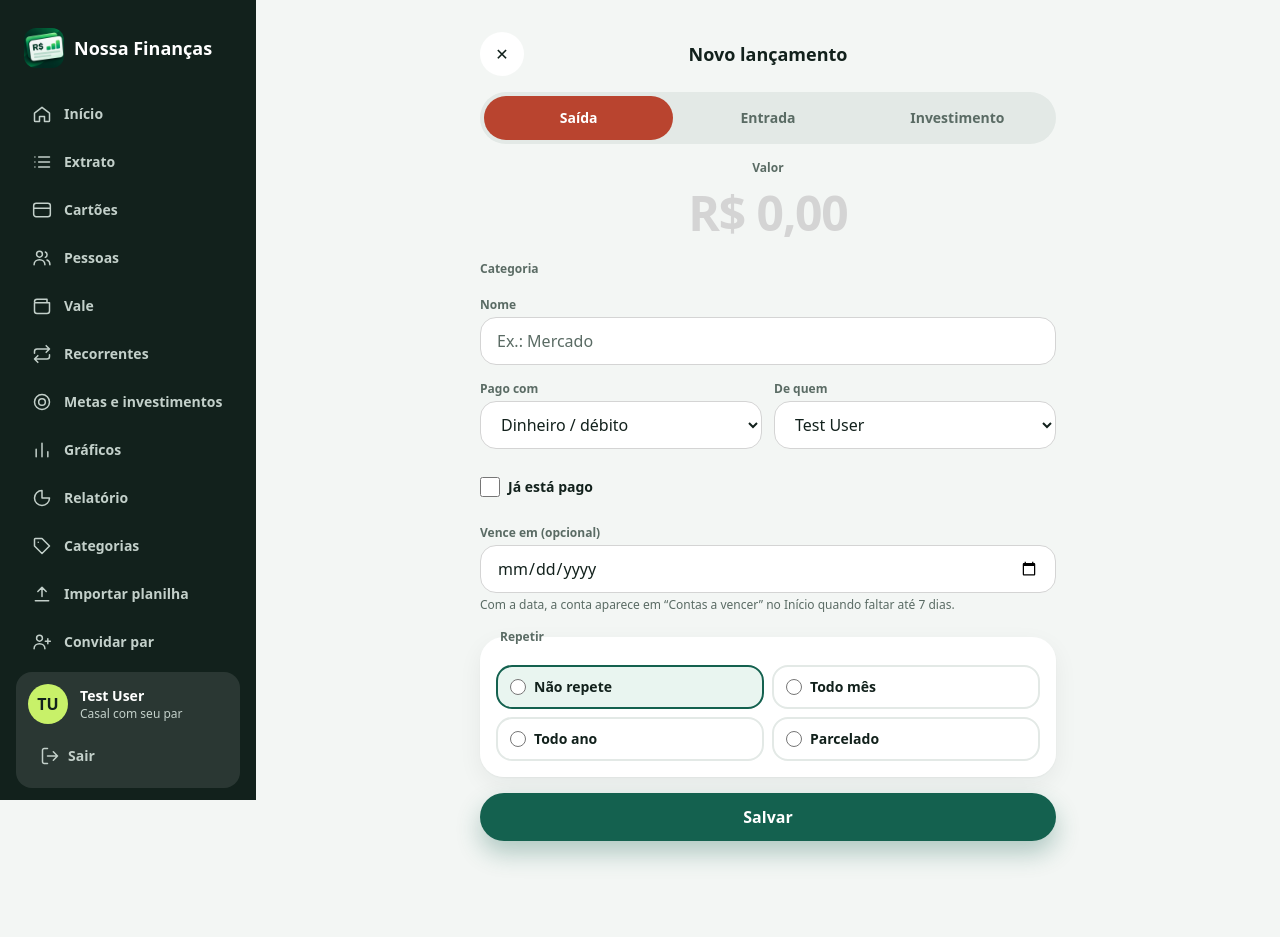
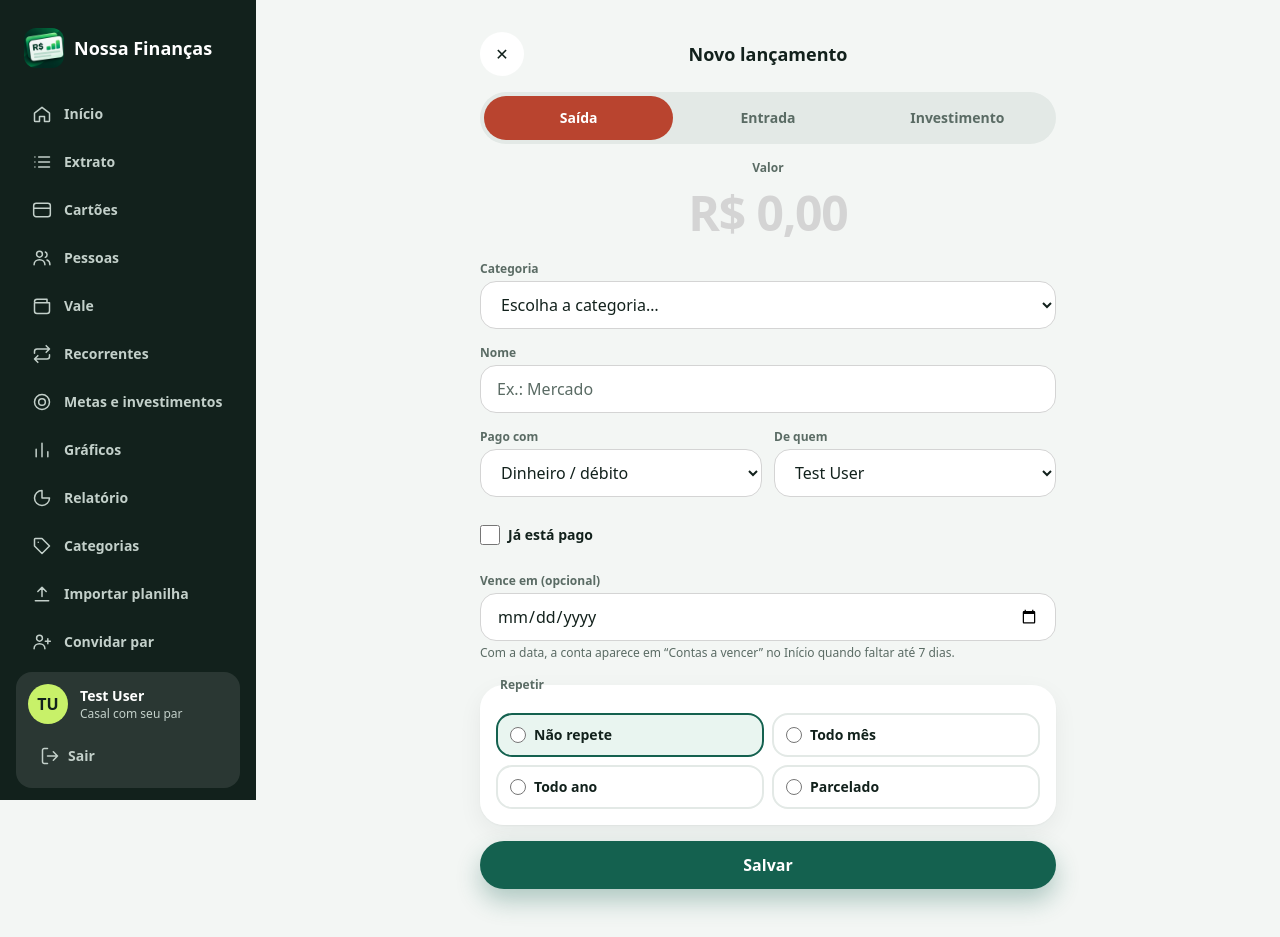
Before and after one commit to elieldiniz/Nossa-finan-as, a Laravel app: page /lancar in a window 1280 px wide. Before the commit the page ends 864 px from the top, so only its background shows below. Run offline with Laravel 12, Linux system fonts and the light colour scheme; a user stored in the database is signed in; data comes from the database, SQL or seed files in the repository; data that the repository does not hold is empty; style sheets or scripts are compiled from the project's sources; some libraries are stand-ins or nearby versions; some web fonts are replaced.

Commit message:
Lançar: categoria em lista suspensa (drop) em vez de botões ocupando a tela
Co-Authored-By: Claude Sonnet 5.5 <noreply@anthropic.com>
Claude-Session: https://claude.ai/code/session_019BWDmntwkZfyKDPejZDbgH

```diff
--- a/resources/views/livewire/entry/entry-form.blade.php
+++ b/resources/views/livewire/entry/entry-form.blade.php
@@ -18,16 +18,14 @@
         @error('amount') <p class="text-sm font-bold text-neg">{{ $message }}</p> @enderror
     </div>
 
-    <fieldset>
-        <legend class="nf-label">Categoria</legend>
-        <div class="flex flex-wrap gap-2">
-            @foreach ($categories as $category)
-                <button type="button" wire:click="$set('categoryId', {{ $category->id }})" aria-pressed="{{ $categoryId === $category->id ? 'true' : 'false' }}"
-                        class="nf-chip {{ $categoryId === $category->id ? 'nf-chip-on' : '' }}">{{ $category->name }}</button>
-            @endforeach
-        </div>
+    <div>
+        <label for="category" class="nf-label">Categoria</label>
+        <select id="category" wire:model.live="categoryId" class="nf-input" data-testid="category-select">
+            <option value="">Escolha a categoria…</option>
+            @foreach ($categories as $category)<option value="{{ $category->id }}">{{ $category->name }}</option>@endforeach
+        </select>
         @error('categoryId') <p class="mt-1 text-sm font-bold text-neg">Escolha uma categoria.</p> @enderror
-    </fieldset>
+    </div>
 
     <div>
         <label for="name" class="nf-label">Nome</label>
```
